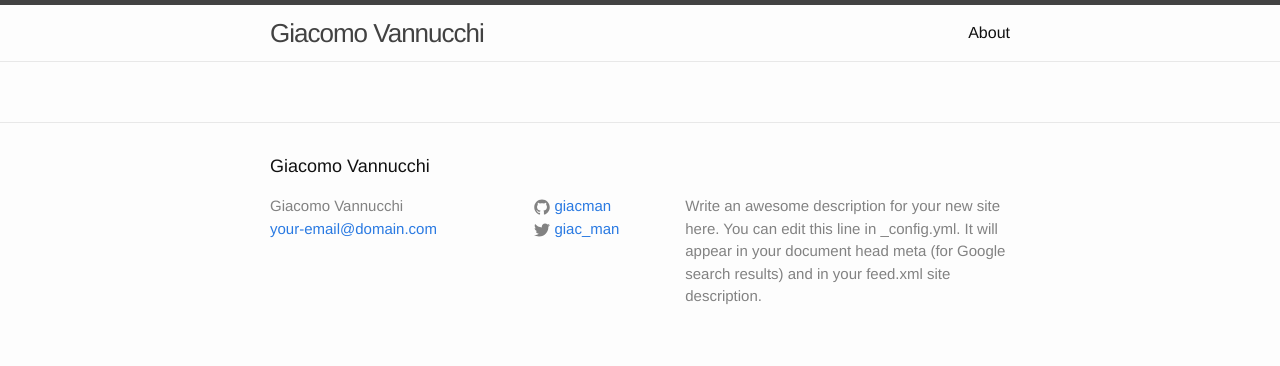
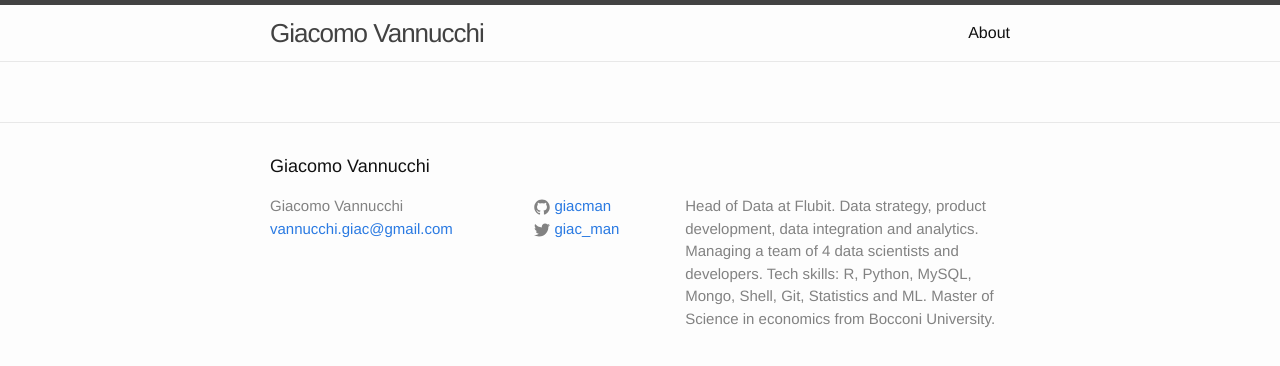
Before and after one commit to giacman/giacman.github.io, a Jekyll site: the page built from index.html, in a window 1280 px wide. Shown: the top 366 px of the page. Built offline with Jekyll 4.4.1, drawn with Linux system fonts in a browser that asks for light colours.

Commit message:
Update _config.yml

```diff
--- a/_config.yml
+++ b/_config.yml
@@ -7,11 +7,13 @@
 
 # Site settings
 title: Giacomo Vannucchi
-email: your-email@domain.com
+email: vannucchi.giac@gmail.com
 description: > # this means to ignore newlines until "baseurl:"
-  Write an awesome description for your new site here. You can edit this
-  line in _config.yml. It will appear in your document head meta (for
-  Google search results) and in your feed.xml site description.
+  Head of Data at Flubit.
+  Data strategy, product development, data integration and analytics.
+  Managing a team of 4 data scientists and developers.
+  Tech skills: R, Python, MySQL, Mongo, Shell, Git, Statistics and ML.
+  Master of Science in economics from Bocconi University.
 baseurl: "" # the subpath of your site, e.g. /blog
 url: "http://yourdomain.com" # the base hostname & protocol for your site
 twitter_username: giac_man
```
